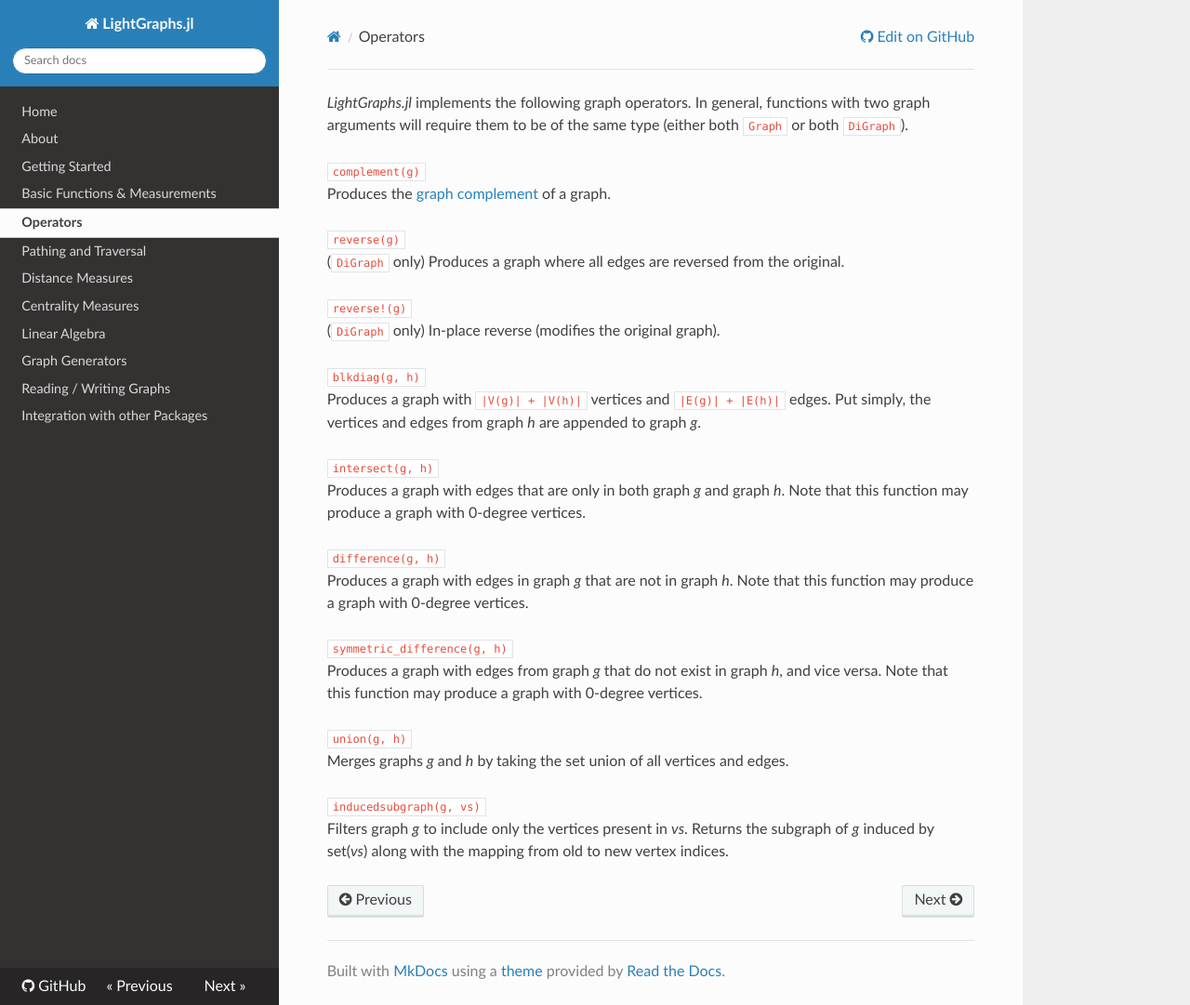
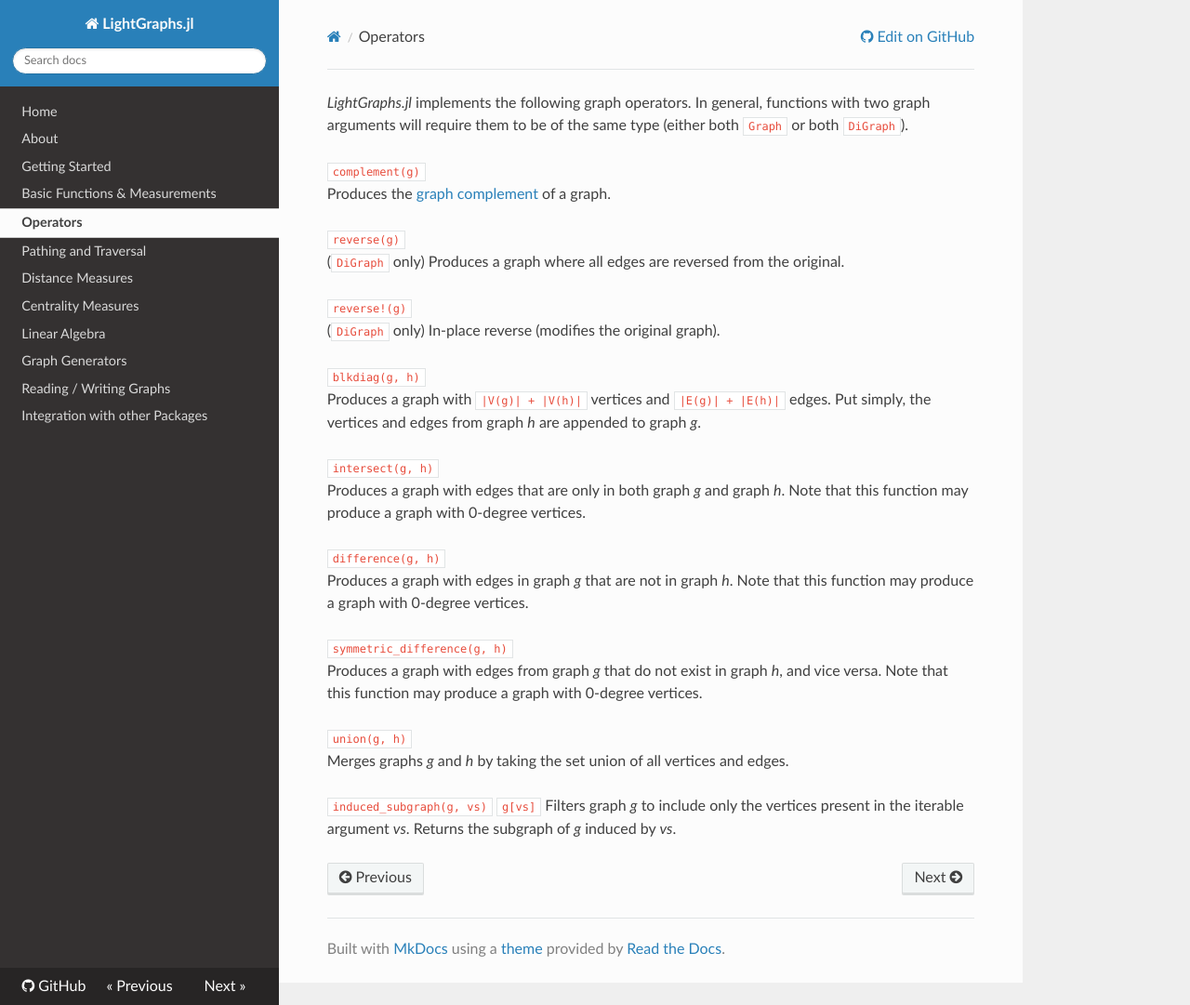
Before and after one commit to sbromberger/LightGraphs.jl, an MkDocs documentation site: the page built from doc/operators.md, in a window 1280 px wide and 1081 px high. Shown: the whole window at 93% size. Built offline with MkDocs 1.6.1, drawn with Linux system fonts in a browser that asks for light colours; nearby versions of some CDN libraries; old or Windows-style settings are respelled for this version of MkDocs.

Commit message:
implement getindex for induced_subgraph
induced_subgraph <-> getindex

getindex overloaded with induced_subgraph

for undirected: sparse/dense
for directed: dense

fixed tests

get rid of dict

tweak one commit

speed up adjmx initialisation

for undirected: sparse/dense
for directed: dense

rename T

fixed isunique

typo

```diff
--- a/doc/operators.md
+++ b/doc/operators.md
@@ -24,5 +24,6 @@
 `union(g, h)`
 Merges graphs *g* and *h* by taking the set union of all vertices and edges.
 
-`inducedsubgraph(g, vs)`
-Filters graph *g* to include only the vertices present in *vs*. Returns the subgraph of *g* induced by set(*vs*) along with the mapping from old to new vertex indices.
+`induced_subgraph(g, vs)`
+`g[vs]`
+Filters graph *g* to include only the vertices present in the iterable argument *vs*. Returns the subgraph of *g* induced by *vs*.
```
Also changed, not shown: 6 other files.
